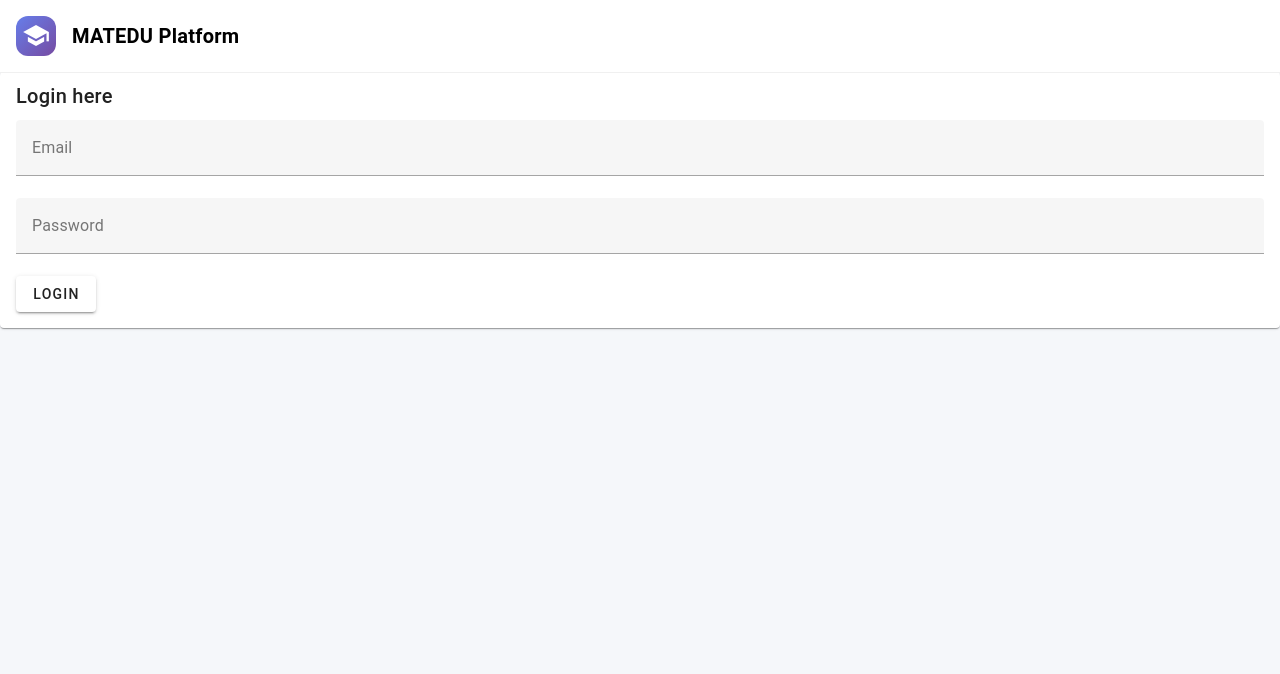
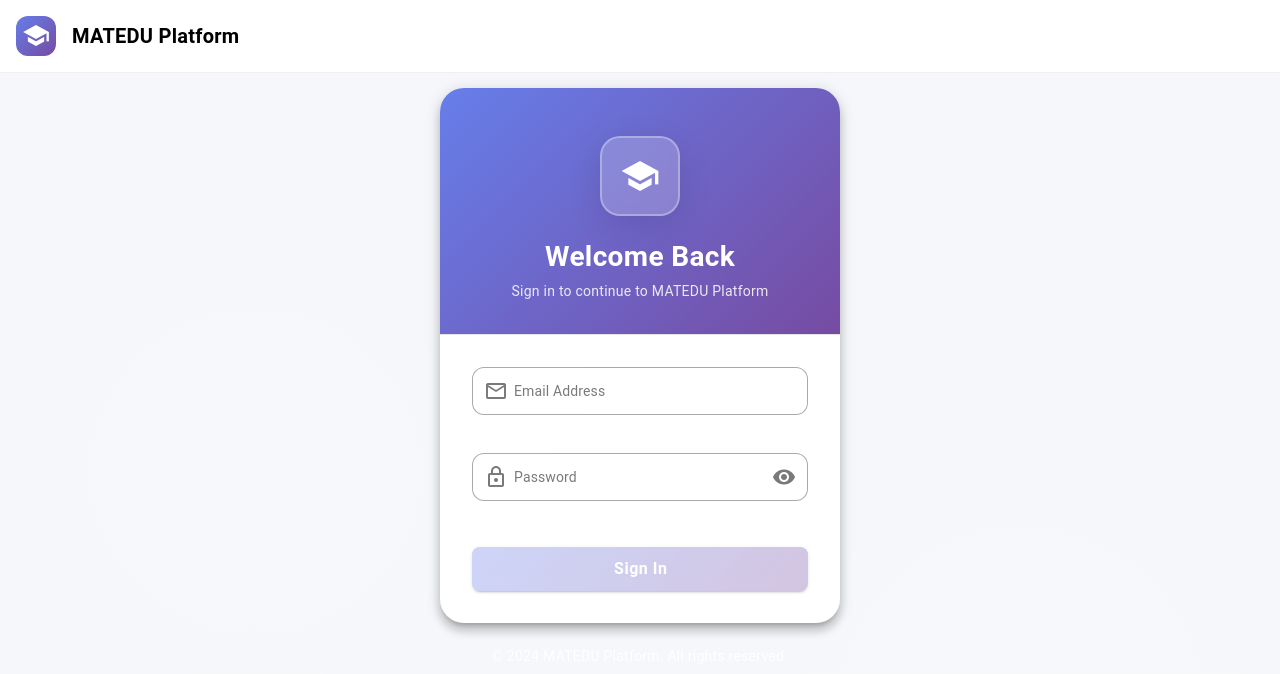
Before and after one commit to voinovVladyslav/masters-ui, a Vue app: page /login in a window 1280 px wide. Shown: the top 674 px of the page. Built offline with nearby package versions, Linux system fonts and the light colour scheme; no server answers.

Commit message:
feat: improve login view styles

```diff
--- a/src/views/LoginView.vue
+++ b/src/views/LoginView.vue
@@ -3,34 +3,333 @@ import { authenticateApi } from '@/services/api'
 import { authService } from '@/services/auth'
 import { setToken } from '@/services/token'
 import { useAuthStore } from '@/stores/auth'
-import { ref } from 'vue'
+import { ref, computed } from 'vue'
 import { useRouter } from 'vue-router'
 
 const authStore = useAuthStore()
 const email = ref<string>('')
 const password = ref<string>('')
+const showPassword = ref<boolean>(false)
+const loading = ref<boolean>(false)
+const error = ref<string | null>(null)
 const router = useRouter()
 
+const isFormValid = computed(() => {
+    return email.value.trim() !== '' && password.value.trim() !== ''
+})
+
+const validateEmail = (value: string): boolean => {
+    const emailRegex = /^[^\s@]+@[^\s@]+\.[^\s@]+$/
+    return emailRegex.test(value)
+}
+
 const onLogin = async () => {
+    error.value = null
+
+    // Validation
+    if (!email.value.trim()) {
+        error.value = 'Please enter your email address'
+        return
+    }
+
+    if (!validateEmail(email.value)) {
+        error.value = 'Please enter a valid email address'
+        return
+    }
+
+    if (!password.value.trim()) {
+        error.value = 'Please enter your password'
+        return
+    }
+
+    loading.value = true
+
+    try {
         const response = await authService.login(email.value, password.value)
         if (response.error) {
-        console.log('invalid login')
+            error.value = response.error.message || 'Invalid email or password. Please try again.'
+            loading.value = false
             return
         }
-    const token = response.result.token
+
+        const token = response.result?.token
+        if (!token) {
+            error.value = 'Login failed. Please try again.'
+            loading.value = false
+            return
+        }
+
         setToken(token)
         authenticateApi(token)
         await authStore.loadUser()
         router.push({ name: 'home' })
+    } catch (err) {
+        error.value = 'An unexpected error occurred. Please try again.'
+        loading.value = false
+        console.error('Login error:', err)
+    }
+}
+
+const handleKeyPress = (event: KeyboardEvent) => {
+    if (event.key === 'Enter' && isFormValid.value && !loading.value) {
+        onLogin()
+    }
 }
 </script>
+
 <template>
-    <v-card>
-        <v-card-title> Login here </v-card-title>
-        <v-card-text>
-            <v-text-field v-model="email" type="email" label="Email"></v-text-field>
-            <v-text-field v-model="password" type="password" label="Password"></v-text-field>
-            <v-btn type="submit" @click="onLogin">Login</v-btn>
+    <div class="login-container">
+        <v-container class="fill-height" fluid>
+            <v-row align="center" justify="center" class="fill-height">
+                <v-col cols="12" sm="8" md="6" lg="4" xl="3">
+                    <v-card class="login-card" rounded="xl" elevation="8">
+                        <!-- Header Section -->
+                        <div class="login-header">
+                            <div class="logo-wrapper">
+                                <v-icon color="white" size="40">mdi-school</v-icon>
+                            </div>
+                            <v-card-title class="login-title">
+                                Welcome Back
+                            </v-card-title>
+                            <v-card-subtitle class="login-subtitle">
+                                Sign in to continue to MATEDU Platform
+                            </v-card-subtitle>
+                        </div>
+
+                        <v-divider></v-divider>
+
+                        <v-card-text class="login-content">
+                            <!-- Error Alert -->
+                            <v-alert
+                                v-if="error"
+                                type="error"
+                                variant="tonal"
+                                rounded="lg"
+                                class="mb-6"
+                                density="compact"
+                                closable
+                                @click:close="error = null"
+                            >
+                                <v-alert-title class="text-body-2 font-weight-medium">
+                                    Login Failed
+                                </v-alert-title>
+                                <div class="text-body-2">{{ error }}</div>
+                            </v-alert>
+
+                            <!-- Login Form -->
+                            <v-form @submit.prevent="onLogin">
+                                <v-text-field
+                                    v-model="email"
+                                    type="email"
+                                    label="Email Address"
+                                    placeholder="Enter your email"
+                                    variant="outlined"
+                                    density="comfortable"
+                                    prepend-inner-icon="mdi-email-outline"
+                                    :disabled="loading"
+                                    :error-messages="
+                                        email && !validateEmail(email)
+                                            ? 'Please enter a valid email address'
+                                            : ''
+                                    "
+                                    class="mb-4"
+                                    autocomplete="email"
+                                    @keypress="handleKeyPress"
+                                ></v-text-field>
+
+                                <v-text-field
+                                    v-model="password"
+                                    :type="showPassword ? 'text' : 'password'"
+                                    label="Password"
+                                    placeholder="Enter your password"
+                                    variant="outlined"
+                                    density="comfortable"
+                                    prepend-inner-icon="mdi-lock-outline"
+                                    :append-inner-icon="showPassword ? 'mdi-eye-off' : 'mdi-eye'"
+                                    :disabled="loading"
+                                    class="mb-6"
+                                    autocomplete="current-password"
+                                    @click:append-inner="showPassword = !showPassword"
+                                    @keypress="handleKeyPress"
+                                ></v-text-field>
+
+                                <v-btn
+                                    type="submit"
+                                    :loading="loading"
+                                    :disabled="!isFormValid || loading"
+                                    block
+                                    size="large"
+                                    rounded="lg"
+                                    class="login-button text-body-1 font-weight-bold"
+                                    elevation="2"
+                                >
+                                    <span v-if="!loading">Sign In</span>
+                                    <span v-else>Signing In...</span>
+                                </v-btn>
+                            </v-form>
                         </v-card-text>
                     </v-card>
+
+                    <!-- Footer -->
+                    <div class="login-footer text-center mt-6">
+                        <p class="text-body-2 text-grey">
+                            © 2024 MATEDU Platform. All rights reserved.
+                        </p>
+                    </div>
+                </v-col>
+            </v-row>
+        </v-container>
+    </div>
 </template>
+
+<style scoped>
+.login-container {
+    min-height: 100vh;
+
+    position: relative;
+    overflow: hidden;
+}
+
+.login-container::before {
+    content: '';
+    position: absolute;
+    top: 0;
+    left: 0;
+    right: 0;
+    bottom: 0;
+    background:
+        radial-gradient(circle at 20% 50%, rgba(255, 255, 255, 0.1) 0%, transparent 50%),
+        radial-gradient(circle at 80% 80%, rgba(255, 255, 255, 0.1) 0%, transparent 50%);
+    pointer-events: none;
+}
+
+.login-card {
+    background: #ffffff;
+    backdrop-filter: blur(10px);
+    position: relative;
+    z-index: 1;
+    overflow: hidden;
+}
+
+.login-header {
+    background: linear-gradient(135deg, #667eea 0%, #764ba2 100%);
+    padding: 48px 32px 32px;
+    text-align: center;
+    color: white;
+}
+
+.logo-wrapper {
+    width: 80px;
+    height: 80px;
+    margin: 0 auto 24px;
+    background: rgba(255, 255, 255, 0.2);
+    border-radius: 20px;
+    display: flex;
+    align-items: center;
+    justify-content: center;
+    backdrop-filter: blur(10px);
+    border: 2px solid rgba(255, 255, 255, 0.3);
+    box-shadow: 0 8px 32px rgba(0, 0, 0, 0.1);
+}
+
+.login-title {
+    color: white !important;
+    font-size: 28px !important;
+    font-weight: 700 !important;
+    line-height: 1.2;
+    margin-bottom: 8px;
+    padding: 0 !important;
+}
+
+.login-subtitle {
+    color: rgba(255, 255, 255, 0.9) !important;
+    font-size: 14px !important;
+    opacity: 0.95;
+    padding: 0 !important;
+}
+
+.login-content {
+    padding: 32px !important;
+}
+
+.login-button {
+    background: linear-gradient(135deg, #667eea 0%, #764ba2 100%) !important;
+    color: white !important;
+    text-transform: none !important;
+    letter-spacing: 0.5px;
+    transition: all 0.3s ease;
+}
+
+.login-button:hover:not(:disabled) {
+    transform: translateY(-2px);
+    box-shadow: 0 8px 24px rgba(102, 126, 234, 0.4) !important;
+}
+
+.login-button:active:not(:disabled) {
+    transform: translateY(0);
+}
+
+.login-button:disabled {
+    opacity: 0.6;
+}
+
+.login-footer {
+    position: relative;
+    z-index: 1;
+}
+
+.login-footer p {
+    color: rgba(255, 255, 255, 0.9) !important;
+}
+
+/* Form field styling */
+:deep(.v-field) {
+    border-radius: 12px;
+}
+
+:deep(.v-field__input) {
+    padding-top: 12px;
+    padding-bottom: 12px;
+}
+
+:deep(.v-label) {
+    font-size: 14px;
+}
+
+/* Responsive adjustments */
+@media (max-width: 600px) {
+    .login-header {
+        padding: 32px 24px 24px;
+    }
+
+    .logo-wrapper {
+        width: 64px;
+        height: 64px;
+        margin-bottom: 20px;
+    }
+
+    .login-title {
+        font-size: 24px !important;
+    }
+
+    .login-content {
+        padding: 24px !important;
+    }
+}
+
+/* Animation for card entrance */
+.login-card {
+    animation: slideUp 0.5s ease-out;
+}
+
+@keyframes slideUp {
+    from {
+        opacity: 0;
+        transform: translateY(30px);
+    }
+    to {
+        opacity: 1;
+        transform: translateY(0);
+    }
+}
+</style>
```
Lines whose indentation alone changed are shown as unchanged.
